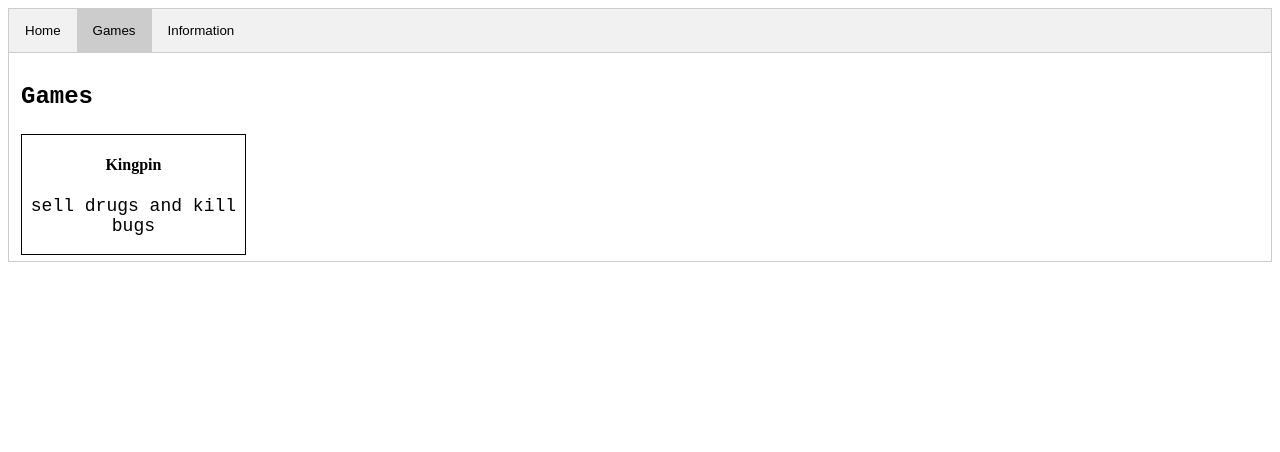
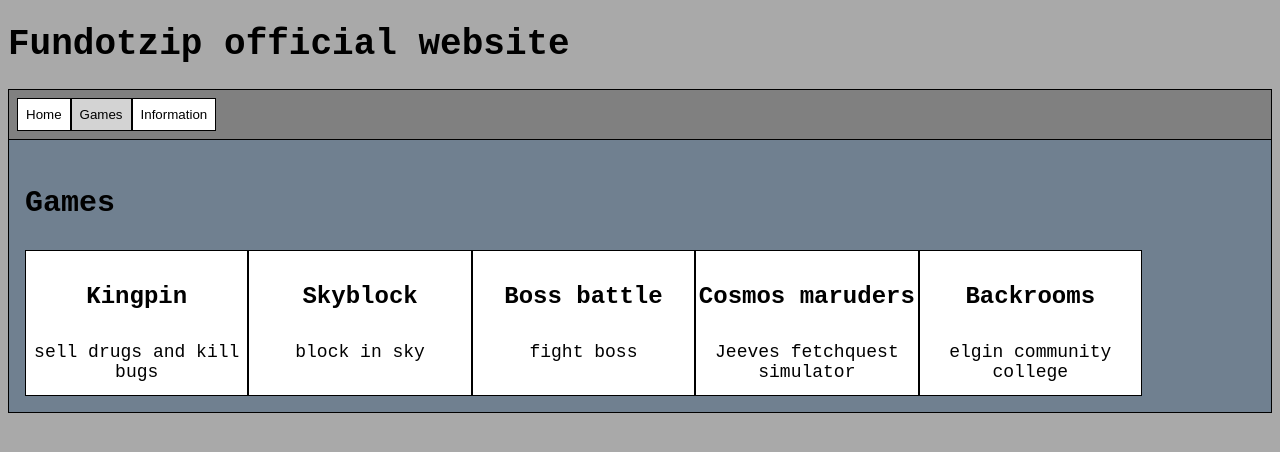
Before and after one commit to somerandomviolinkid/fundotzip.github.io, a plain HTML site: page index.html in a window 1280 px wide. Both pictures are taken after a click on the button "Games". Drawn offline with Linux system fonts and the light colour scheme.

Commit message:
Add files via upload

```diff
--- a/index.html
+++ b/index.html
@@ -1,9 +1,13 @@
 <!DOCTYPE html>
 <html>
+
 <head>
     <link rel="stylesheet" href="stylesheet.css">
 </head>
+
 <body>
+    <h1>Fundotzip official website</h1>
+
     <div class="tab">
         <button class="tablinks" id="defaultOpen" onclick="openCity(event, 'home')">Home</button>
         <button class="tablinks" onclick="openCity(event, 'games')">Games</button>
@@ -21,11 +25,28 @@
             <h4>Kingpin</h4>
             <p>sell drugs and kill bugs</p>
         </div>
+        <div class="gameDiv">
+            <h4>Skyblock</h4>
+            <p>block in sky</p>
+        </div>
+        <div class="gameDiv">
+            <h4>Boss battle</h4>
+            <p>fight boss</p>
+        </div>
+        <div class="gameDiv">
+            <h4>Cosmos maruders</h4>
+            <p>Jeeves fetchquest simulator</p>
+        </div>
+        <div class="gameDiv">
+            <h4>Backrooms</h4>
+            <p>elgin community college</p>
+        </div>
     </div>
 
     <div id="information" class="tabcontent">
         <h3>Information</h3>
-        <p>Tokyo is the capital of Japan.</p>
+        <p>lead developers: ossifiednote378, phantomreindeerx, rilium, mrbobbyguy
+        </p>
     </div>
 </body>
 
--- a/stylesheet.css
+++ b/stylesheet.css
@@ -1,33 +1,45 @@
 .tab {
     overflow: hidden;
-    border: 1px solid #ccc;
-    background-color: #f1f1f1;
+    border-style: solid;
+    border-color: black;
+    border-width: 1px;
+    background-color: gray;
+    padding: 8px;
 }
 
 .tab button {
-    background-color: inherit;
     float: left;
-    border: none;
-    outline: none;
+    border-style: solid;
+    border-color: black;
+    border-width: 1px;
     cursor: pointer;
-    padding: 14px 16px;
-    transition: 0.3s;
+    padding: 8px;
+    transition: 0.4s;
+    background-color: white;
 }
 
 .tab button:hover {
-    background-color: #ddd;
+    background-color: darkgray;
 }
 
 .tab button.active {
-    background-color: #ccc;
+    background-color: lightgray;
 }
 
 .tabcontent {
     display: none;
-    padding: 6px 12px;
-    border: 1px solid #ccc;
+    padding: 16px;
+    border-style: solid;
+    border-color: black;
+    border-width: 1px;
     border-top: none;
     overflow: hidden;
+    background-color: slategray;
+}
+
+h1 {
+    font-family: 'Courier New', Courier, monospace;
+    font-size: 36px;
 }
 
 h3 {
@@ -35,7 +47,7 @@ h3 {
     font-size: 30px;
 }
 
-h3 {
+h4 {
     font-family: 'Courier New', Courier, monospace;
     font-size: 24px;
 }
@@ -50,8 +62,14 @@ p {
     border-color: black;
     border-style: solid;
     width: 18%;
+    height: 144px;
     display: inline;
     float: left;
     text-align: center;
     overflow: hidden;
+    background-color: white;
 }
+
+body {
+    background-color: darkgray;
+}
```
